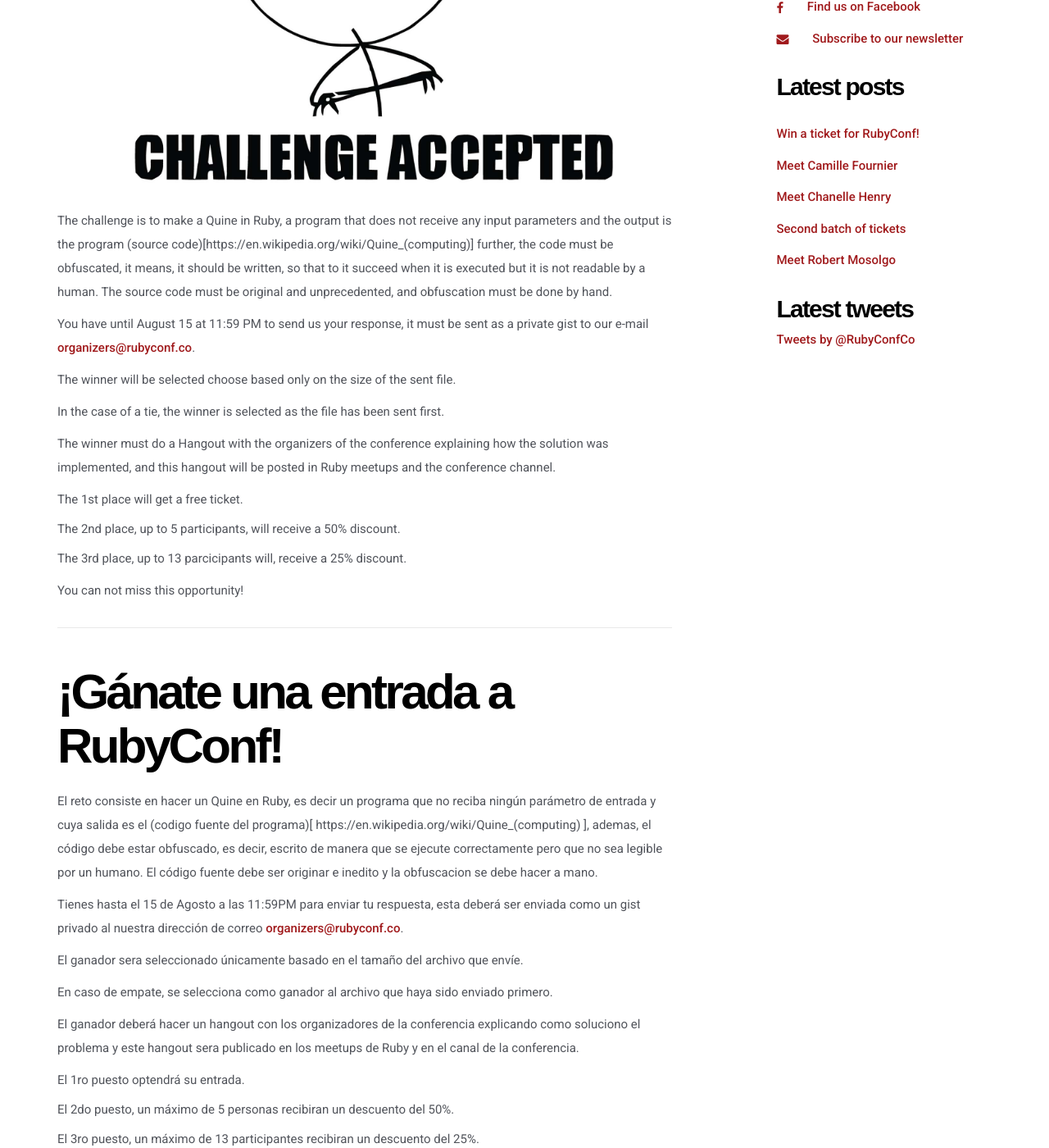
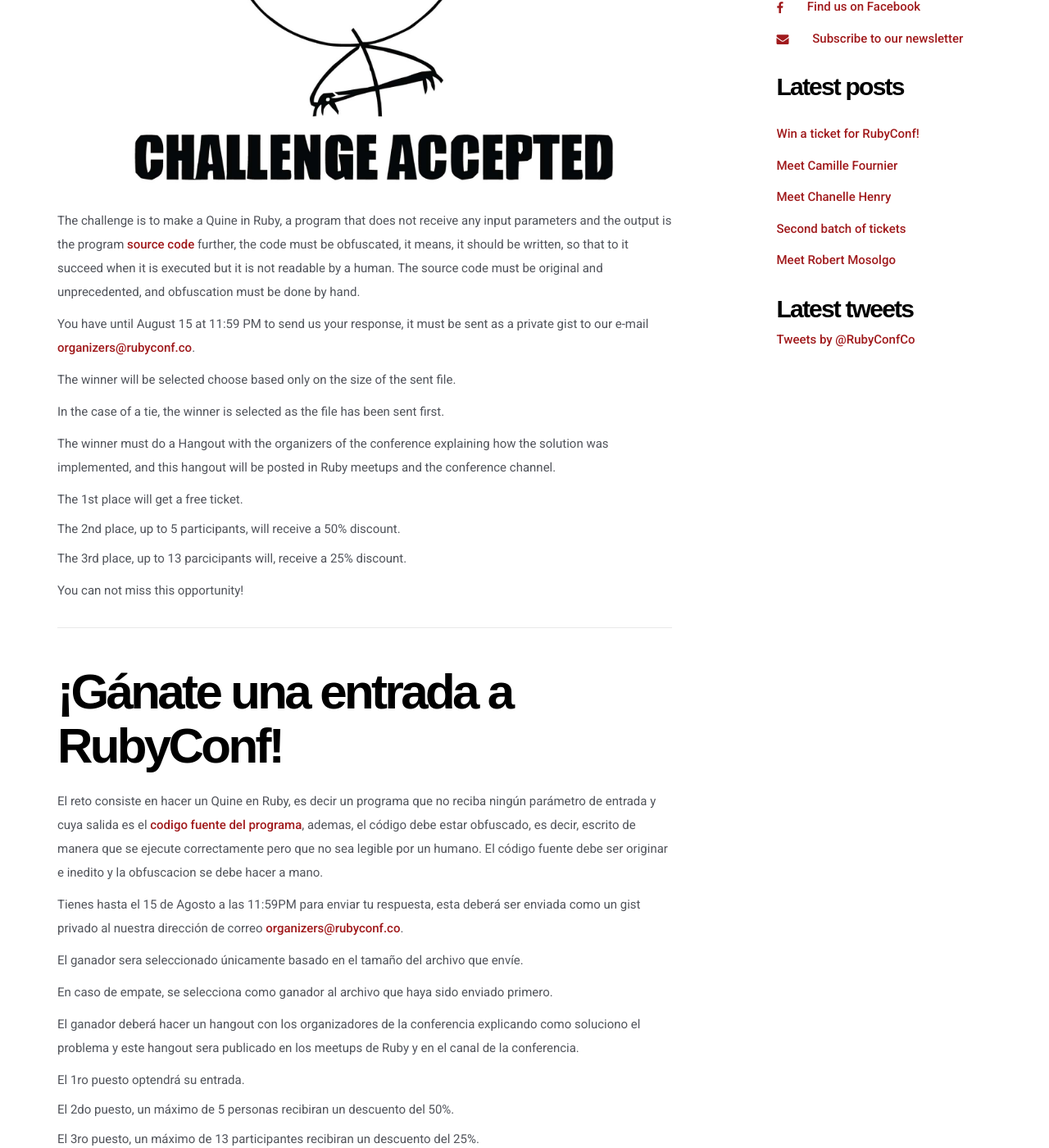
Before and after one commit to RubyConfCo/2016-rubyconfco.github.io, a Jekyll site: the page built from blog/_posts/2016-08-01-challenge.md, in a window 1280 px wide and 1400 px high, scrolled down 564 px. Shown: the whole window at 82% size. Built offline with Jekyll 4.4.1, drawn with Linux system fonts in a browser that asks for light colours; some web fonts are replaced; a script that is not in the unit is left out; comment, search, counter and statistics services are not loaded.

Commit message:
Update 2016-08-01-challenge.md

```diff
--- a/blog/_posts/2016-08-01-challenge.md
+++ b/blog/_posts/2016-08-01-challenge.md
@@ -8,7 +8,7 @@
 
 ![Challenge Accepted](/img/blog/challenge-accepted.jpg)
 
-The challenge is to make a Quine in Ruby, a program that does not receive any input parameters and the output is the program (source code)[https://en.wikipedia.org/wiki/Quine_(computing)] further, the code must be obfuscated, it means, it should be written, so that to it succeed when it is executed but it is not readable by a human. The source code must be original and unprecedented, and obfuscation must be done by hand.
+The challenge is to make a Quine in Ruby, a program that does not receive any input parameters and the output is the program [source code](https://en.wikipedia.org/wiki/Quine_(computing)) further, the code must be obfuscated, it means, it should be written, so that to it succeed when it is executed but it is not readable by a human. The source code must be original and unprecedented, and obfuscation must be done by hand.
 
 You have until August 15 at 11:59 PM to send us your response, it must be sent as a private gist to our e-mail <a mailto="organizers@rubyconf.co">organizers@rubyconf.co</a>.
 
@@ -28,7 +28,7 @@
 
 # ¡Gánate una entrada a RubyConf!
 
-El reto consiste en hacer un Quine en Ruby, es decir un programa que no reciba ningún parámetro de entrada y cuya salida es el (codigo fuente del programa)[ https://en.wikipedia.org/wiki/Quine_(computing) ], ademas, el código debe estar obfuscado, es decir, escrito de manera que se ejecute correctamente pero que no sea legible por un humano. El código fuente debe ser originar e inedito y la obfuscacion se debe hacer a mano.
+El reto consiste en hacer un Quine en Ruby, es decir un programa que no reciba ningún parámetro de entrada y cuya salida es el [codigo fuente del programa](https://en.wikipedia.org/wiki/Quine_(computing)), ademas, el código debe estar obfuscado, es decir, escrito de manera que se ejecute correctamente pero que no sea legible por un humano. El código fuente debe ser originar e inedito y la obfuscacion se debe hacer a mano.
 
 Tienes hasta el 15 de Agosto a las 11:59PM para enviar tu respuesta, esta deberá ser enviada como un gist privado al nuestra dirección de correo <a mailto="organizers@rubyconf.co">organizers@rubyconf.co</a>.
 
```
